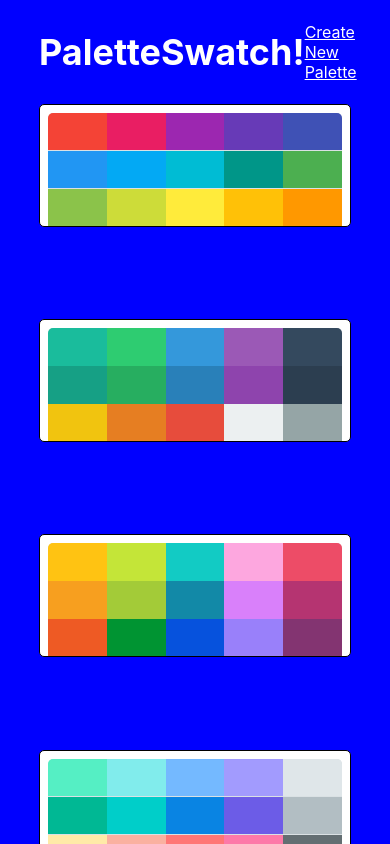
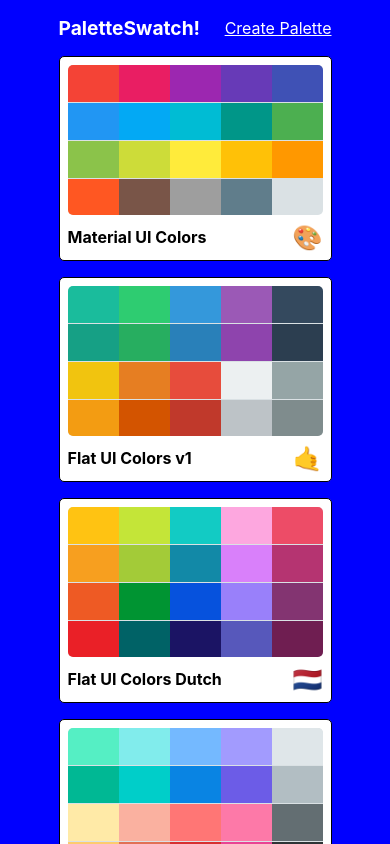
Before and after one commit to jrrlokken/react-colors, a React (Create React App) app: page / in a window 390 px wide. Shown: the top 844 px of the page. Built offline with nearby package versions, Linux system fonts and the light colour scheme.

Commit message:
Make PaletteList responsive

```diff
--- a/src/PaletteList.js
+++ b/src/PaletteList.js
@@ -17,7 +17,7 @@
         <div className={classes.container}>
           <nav className={classes.nav}>
             <h1>PaletteSwatch!</h1>
-            <Link to="/palette/new">Create New Palette</Link>
+            <Link to="/palette/new">Create Palette</Link>
           </nav>
           <div className={classes.palettes}>
             {palettes.map(palette => (
--- a/src/styles/PaletteListStyles.js
+++ b/src/styles/PaletteListStyles.js
@@ -16,6 +16,9 @@
     flexWrap: 'wrap',
     [sizes.down('xl')]: {
       width: '80%'
+    },
+    [sizes.down('xs')]: {
+      width: '70%'
     }
   },
   nav: {
@@ -28,6 +31,12 @@
     '& a': {
       color: 'white',
       fontSize: '1rem'
+    },
+    [sizes.down('sm')]: {
+      fontSize: '1rem'
+    },
+    [sizes.down('xs')]: {
+      fontSize: '0.8rem'
     }
   },
   palettes: {
@@ -35,12 +44,13 @@
     width: '100%',
     display: 'grid',
     gridTemplateColumns: 'repeat(3, 30%)',
-    gridGap: '5%',
+    gridGap: '2.5rem',
     [sizes.down('md')]: {
       gridTemplateColumns: 'repeat(2, 50%)'
     },
     [sizes.down('xs')]: {
-      gridTemplateColumns: 'repeat(1, 100%)'
+      gridTemplateColumns: 'repeat(1, 100%)',
+      gridGap: '1rem'
     }
   }
 };
```
Also changed, not shown: 1 other file (tests, documents, lock files or other folders).
